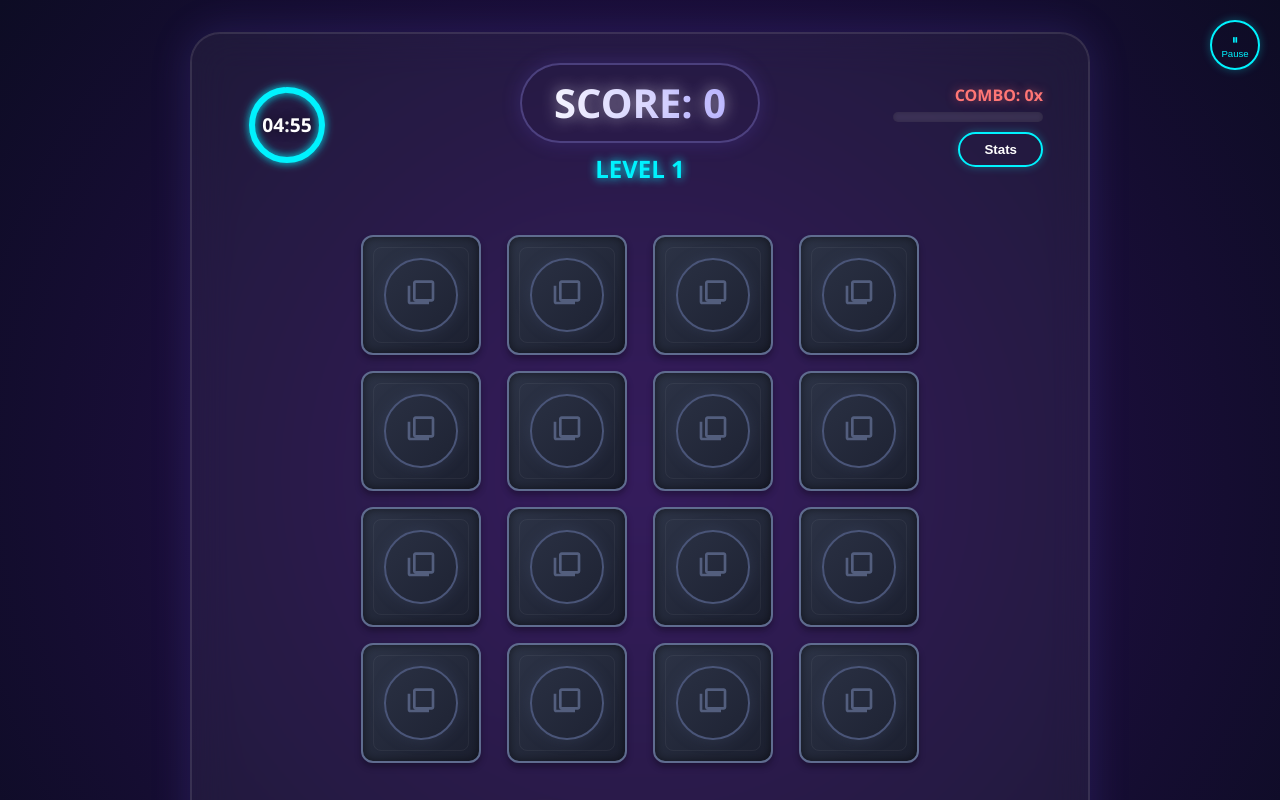
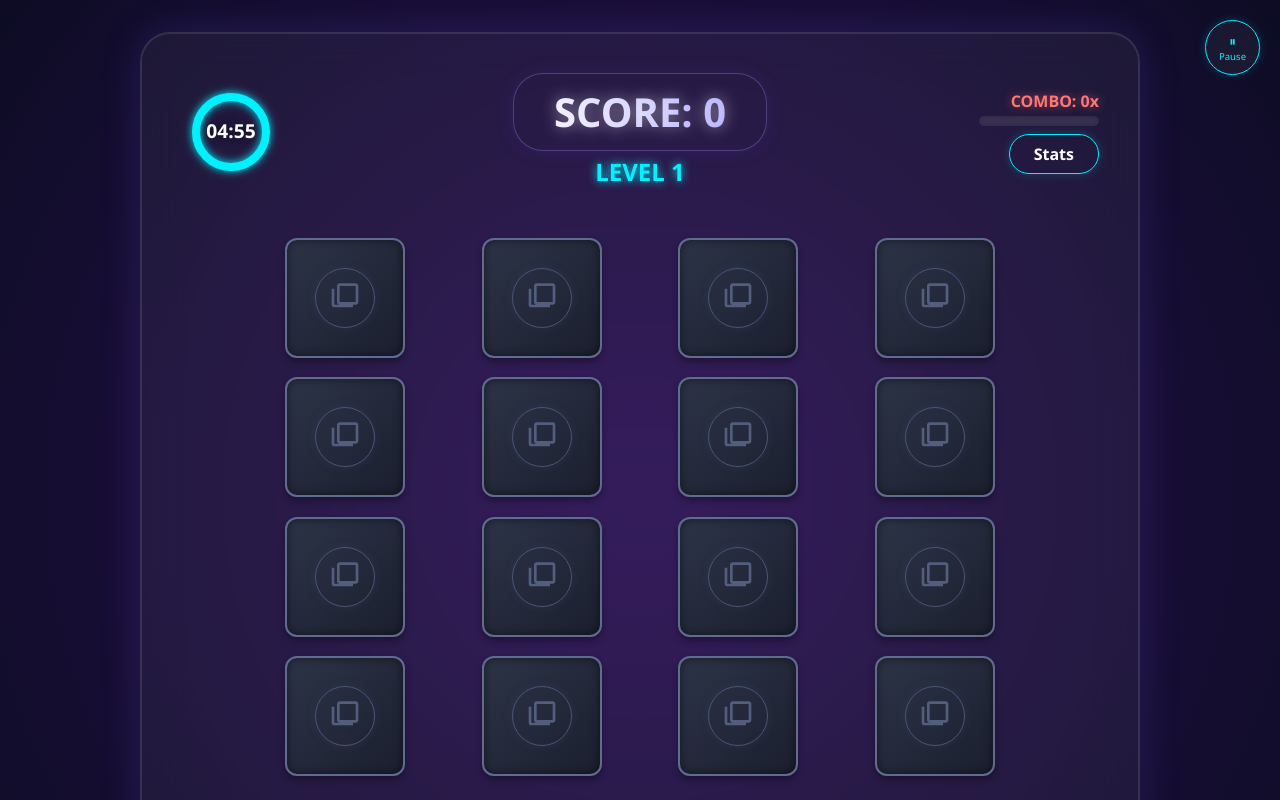
Before and after one commit to BenAmmarAmenAllah/memory-match-game, a React (Vite) app: page / in a window 1280 px wide. Shown: the top 800 px of the page. Built offline with nearby package versions, Linux system fonts and the light colour scheme.

Commit message:
feat: Add initial UI components and styling for the memory match game, including App, Card, GameBoard, and a new Timer component.

```diff
--- a/src/components/App/App.css
+++ b/src/components/App/App.css
@@ -1,33 +1,41 @@
 .app {
   min-height: 100vh;
-  /* Background is now in index.css */
   display: flex;
   flex-direction: column;
   align-items: center;
   justify-content: center;
-  padding: 2rem;
+  padding: 1rem;
   position: relative;
+  overflow-x: hidden;
 }
 
 .pause-button-container {
   position: absolute;
-  top: 20px;
-  right: 20px;
+  top: 10px;
+  right: 10px;
+  z-index: 10;
 }
 
 .pause-icon-btn {
-  background: transparent;
-  border: 2px solid #00f2fe;
+  background: rgba(255, 255, 255, 0.05);
+  backdrop-filter: blur(10px);
+  border: 1.5px solid #00f2fe;
   color: #00f2fe;
   border-radius: 50%;
-  width: 50px;
-  height: 50px;
+  width: 45px;
+  height: 45px;
   display: flex;
   flex-direction: column;
   align-items: center;
   justify-content: center;
   cursor: pointer;
-  box-shadow: 0 0 10px rgba(0, 242, 254, 0.3);
+  box-shadow: 0 0 10px rgba(0, 242, 254, 0.2);
+  transition: all 0.3s ease;
+}
+
+.pause-icon-btn:hover {
+  background: rgba(0, 242, 254, 0.1);
+  transform: scale(1.05);
 }
 
 .glass-panel {
@@ -36,39 +44,44 @@
   -webkit-backdrop-filter: blur(20px);
   border: 1px solid rgba(255, 255, 255, 0.1);
   box-shadow: 0 0 40px rgba(108, 92, 231, 0.2), inset 0 0 0 1px rgba(255, 255, 255, 0.1);
-  border-radius: 30px;
-  padding: 30px;
-  max-width: 900px;
+  border-radius: 20px;
+  padding: 1rem;
   width: 100%;
+  max-width: 100%;
   display: flex;
   flex-direction: column;
   align-items: center;
+  margin: auto;
 }
 
-/* Dashboard Header Layout */
+/* Dashboard Header Layout - Mobile First */
 .dashboard-header {
-  display: flex;
-  justify-content: space-between;
-  align-items: center;
+  display: grid;
+  grid-template-areas:
+    "left right"
+    "center center";
+  gap: 1rem;
   width: 100%;
-  margin-bottom: 2rem;
-  padding: 0 1rem;
-}
-
-.dashboard-left, .dashboard-right {
-  flex: 1;
-  display: flex;
+  margin-bottom: 1.5rem;
   align-items: center;
 }
 
+.dashboard-left {
+  grid-area: left;
+  display: flex;
+  justify-content: flex-start;
+}
+
 .dashboard-right {
+  grid-area: right;
+  display: flex;
   flex-direction: column;
   align-items: flex-end;
-  gap: 10px;
+  gap: 8px;
 }
 
 .dashboard-center {
-  flex: 2;
+  grid-area: center;
   display: flex;
   flex-direction: column;
   align-items: center;
@@ -76,7 +89,7 @@
 }
 
 .score-display {
-  font-size: 2.5rem;
+  font-size: 1.5rem;
   font-weight: 800;
   color: white;
   text-shadow: 0 0 15px rgba(255, 255, 255, 0.5);
@@ -84,15 +97,16 @@
   -webkit-background-clip: text;
   -webkit-text-fill-color: transparent;
   background-clip: text;
-  border: 2px solid rgba(162, 155, 254, 0.3);
-  padding: 0.5rem 2rem;
-  border-radius: 50px;
-  box-shadow: 0 0 20px rgba(108, 92, 231, 0.2);
-  margin-bottom: 0.5rem;
+  border: 1.5px solid rgba(162, 155, 254, 0.3);
+  padding: 0.3rem 1.2rem;
+  border-radius: 30px;
+  box-shadow: 0 0 20px rgba(108, 92, 231, 0.1);
+  margin-bottom: 0.2rem;
+  white-space: nowrap;
 }
 
 .level-display {
-  font-size: 1.5rem;
+  font-size: 1rem;
   color: #00f2fe;
   font-weight: bold;
   text-transform: uppercase;
@@ -103,25 +117,28 @@
   display: flex;
   flex-direction: column;
   align-items: flex-end;
-  width: 150px;
+  width: 100%;
+  max-width: 120px;
 }
 
 .combo-text {
+  font-size: 0.8rem;
   font-weight: bold;
   color: #ff7675;
-  margin-bottom: 5px;
+  margin-bottom: 3px;
   text-shadow: 0 0 10px rgba(255, 118, 117, 0.5);
 }
 
 .stats-btn {
   background: transparent;
-  border: 2px solid #00f2fe;
+  border: 1.5px solid #00f2fe;
   color: white;
-  padding: 8px 24px;
-  border-radius: 20px;
+  padding: 5px 15px;
+  border-radius: 15px;
   cursor: pointer;
   font-weight: bold;
-  box-shadow: 0 0 10px rgba(0, 242, 254, 0.3);
+  font-size: 0.8rem;
+  box-shadow: 0 0 10px rgba(0, 242, 254, 0.2);
   transition: all 0.3s ease;
 }
 
@@ -130,26 +147,37 @@
   color: #2b1055;
 }
 
+.game-layout {
+  width: 100%;
+  display: flex;
+  justify-content: center;
+  align-items: center;
+  margin-bottom: 1rem;
+}
+
 .bottom-controls {
   display: flex;
-  gap: 20px;
-  margin-top: 20px;
+  justify-content: space-between;
   align-items: center;
+  width: 100%;
+  padding-top: 1rem;
+  gap: 15px;
 }
 
 .mini-level-selector {
   display: flex;
-  gap: 10px;
+  gap: 8px;
 }
 
 .mini-level-selector span {
-  width: 30px;
-  height: 30px;
+  width: 28px;
+  height: 28px;
   border-radius: 50%;
-  border: 1px solid rgba(255,255,255,0.3);
+  border: 1px solid rgba(255,255,255,0.2);
   display: flex;
   align-items: center;
   justify-content: center;
+  font-size: 0.8rem;
   font-weight: bold;
   cursor: pointer;
   transition: all 0.2s;
@@ -158,50 +186,76 @@
 .mini-level-selector span:hover {
   background: white;
   color: #2b1055;
+  border-color: white;
 }
 
-.game-layout {
-  display: flex;
-  flex-direction: column; /* Force Stacked layout like image */
-  gap: 1.5rem;
-  width: 100%;
-  align-items: center;
-  justify-content: center;
-}
+/* Desktop Styles */
+@media (min-width: 768px) {
+  .app {
+    padding: 2rem;
+  }
 
-/* Hiding original game info if remnants remain */
-.game-info {
-  display: none;
-}
+  .pause-button-container {
+    top: 20px;
+    right: 20px;
+  }
 
+  .pause-icon-btn {
+    width: 55px;
+    height: 55px;
+  }
 
-.controls-group {
-  display: flex;
-  align-items: center;
-  gap: 1rem;
-}
+  .glass-panel {
+    padding: 2.5rem;
+    border-radius: 30px;
+    max-width: 1000px;
+  }
 
-@media (max-width: 1024px) {
-  .game-layout {
-    flex-direction: column;
-    align-items: center;
+  .dashboard-header {
+    grid-template-areas: "left center right";
+    grid-template-columns: 1fr 2fr 1fr;
+    margin-bottom: 2rem;
+  }
+
+  .dashboard-center {
+    grid-area: center;
+  }
+
+  .dashboard-left {
+    grid-area: left;
+  }
+
+  .dashboard-right {
+    grid-area: right;
+  }
+
+  .score-display {
+    font-size: 2.5rem;
+    padding: 0.5rem 2.5rem;
+  }
+
+  .level-display {
+    font-size: 1.5rem;
+  }
+
+  .combo-text {
+    font-size: 1rem;
+  }
+
+  .stats-btn {
+    padding: 8px 24px;
+    font-size: 1rem;
+    border-radius: 20px;
+  }
+
+  .bottom-controls {
+    gap: 30px;
+    justify-content: center;
+  }
+
+  .mini-level-selector span {
+    width: 35px;
+    height: 35px;
+    font-size: 1rem;
   }
 }
-
-@media (max-width: 768px) {
-  .game-info {
-    flex-direction: column;
-    padding: 1rem 0.5rem;
-    gap: 1rem;
-  }
-
-  .game-info > * {
-    width: 100%;
-    max-width: 400px;
-  }
-
-  .game-layout {
-    padding: 0.5rem;
-    gap: 1rem;
-  }
-}
--- a/src/components/Card/Card.css
+++ b/src/components/Card/Card.css
@@ -1,8 +1,6 @@
 .card {
   position: relative;
   width: 100%;
-  max-width: 120px;
-  max-height: 120px;
   aspect-ratio: 1;
   cursor: pointer;
   perspective: 1000px;
@@ -39,122 +37,73 @@
   display: flex;
   align-items: center;
   justify-content: center;
-  border-radius: 12px;
+  border-radius: 8px;
 }
 
-/* Face Down Style (The "Brain/Logo" side) - Replicated strictly from Picture 2 */
+/* Face Down Style */
 .card-front {
   background: linear-gradient(135deg, #2d3447 0%, #1b1f2f 100%);
-  border: 2px solid #5f6c8f;
+  border: 1.5px solid #5f6c8f;
   box-shadow: inset 0 0 10px rgba(0, 0, 0, 0.5), 0 4px 6px rgba(0,0,0,0.3);
 }
 
-/* TECH PATTERN SIMULATION for "Brain" look */
 .card-front::after {
   content: '';
   position: absolute;
-  width: 60%;
-  height: 60%;
-  border: 2px solid #4a5578;
+  width: 50%;
+  height: 50%;
+  border: 1px solid #4a5578;
   border-radius: 50%;
-  box-shadow: 0 0 15px rgba(74, 85, 120, 0.3);
+  box-shadow: 0 0 10px rgba(74, 85, 120, 0.2);
 }
 
-.card-front::before {
-  content: '';
-  position: absolute;
-  inset: 10px;
-  border: 1px solid rgba(255,255,255,0.05);
-  border-radius: 8px;
-}
-
-/* Icon center */
 .card-icon {
-  font-size: 2rem;
+  font-size: 1.2rem;
   color: #5f6c8f;
   text-shadow: 0 0 5px rgba(95, 108, 143, 0.5);
   z-index: 2;
   opacity: 0.8;
 }
 
-/* Hover State */
-.card:hover .card-front {
-  border-color: #00f2fe;
-  box-shadow: 0 0 15px rgba(0, 242, 254, 0.5);
-}
-
-.card:hover .card-icon {
-  color: #00f2fe;
-  text-shadow: 0 0 8px #00f2fe;
-}
-
-/* Face Up Style (The Emoji side) - Glowy Purple/Blue border from Picture 2 */
+/* Face Up Style */
 .card-back {
   background: linear-gradient(135deg, #2b1055 0%, #4a1c7c 100%);
-  border: 2px solid #d63031; /* Fallback */
-  border-image-slice: 1;
-  border-width: 2px;
-  border-color: #fab1a0; /* Pinkish border */
-  box-shadow: 0 0 15px rgba(250, 177, 160, 0.5), inset 0 0 20px rgba(100, 0, 100, 0.4);
+  border: 1.5px solid #00f2fe;
+  box-shadow: 0 0 15px rgba(0, 242, 254, 0.4);
   transform: rotateY(180deg);
 }
 
-/* Specific glows based on context (handled by parent class usually, but here fixed for "Flip" state) */
-.card.flipped .card-back {
-    border-color: #00f2fe; /* Blue neon when active */
-    box-shadow: 0 0 20px rgba(0, 242, 254, 0.5);
-}
-
 .card-emoji {
-  font-size: 2.5rem;
+  font-size: 1.5rem;
   filter: drop-shadow(0 0 5px rgba(255, 255, 255, 0.3));
   user-select: none;
 }
 
-/* Matched State - Purple/Gold Neon */
+/* Matched State */
 .card.matched .card-back {
   border-color: #ff7675;
-  box-shadow: 0 0 25px rgba(255, 118, 117, 0.6);
+  box-shadow: 0 0 20px rgba(255, 118, 117, 0.6);
   animation: matchPulse 0.5s ease-in-out;
 }
 
-
 @keyframes matchPulse {
-  0%, 100% {
-    transform: rotateY(180deg) scale(1);
-  }
-  50% {
-    transform: rotateY(180deg) scale(1.1);
-  }
+  0%, 100% { transform: rotateY(180deg) scale(1); }
+  50% { transform: rotateY(180deg) scale(1.05); }
 }
 
-/* Responsive sizing */
-@media (max-width: 768px) {
-  .card {
-    max-width: 90px;
-    max-height: 90px;
-  }
-
-  .card-icon {
-    font-size: 1.3rem;
-  }
-
-  .card-emoji {
-    font-size: 1.5rem;
-  }
+/* Responsive Scaling */
+@media (min-width: 480px) {
+  .card-front, .card-back { border-radius: 12px; }
+  .card-icon { font-size: 1.5rem; }
+  .card-emoji { font-size: 2rem; }
 }
 
-@media (max-width: 480px) {
+@media (min-width: 768px) {
   .card {
-    max-width: 70px;
-    max-height: 70px;
+     max-width: 120px;
   }
-
-  .card-icon {
-    font-size: 1rem;
-  }
-
-  .card-emoji {
-    font-size: 1.2rem;
-  }
+  .card-icon { font-size: 2rem; }
+  .card-emoji { font-size: 2.5rem; }
+  .card-front { border-width: 2px; }
+  .card-back { border-width: 2px; }
 }
--- a/src/components/GameBoard/GameBoard.css
+++ b/src/components/GameBoard/GameBoard.css
@@ -1,24 +1,26 @@
 .game-board {
   display: grid;
-  gap: 1rem;
-  padding: 1rem;
-  max-width: 600px;
+  gap: 0.5rem;
+  padding: 0.5rem;
+  width: 100%;
+  max-width: 100%;
   margin: 0 auto;
-  width: 100%;
   justify-items: center;
+  align-items: center;
 }
 
-/* Responsive adjustments */
-@media (max-width: 768px) {
+/* Tablet and up */
+@media (min-width: 480px) {
   .game-board {
-    gap: 0.5rem;
-    padding: 0.5rem;
+    gap: 0.8rem;
+    padding: 1rem;
   }
 }
 
-@media (max-width: 480px) {
+/* Desktop and up */
+@media (min-width: 768px) {
   .game-board {
-    gap: 0.3rem;
-    padding: 0.3rem;
+    gap: 1.2rem;
+    max-width: 800px;
   }
 }
--- a/src/components/Timer/Timer.css
+++ b/src/components/Timer/Timer.css
@@ -1,26 +1,28 @@
 .timer-circle-container {
   position: relative;
-  width: 100px;
-  height: 100px;
+  width: 65px;
+  height: 65px;
   display: flex;
   align-items: center;
   justify-content: center;
 }
 
 .timer-svg {
+  width: 100%;
+  height: 100%;
   transform: rotate(-90deg);
 }
 
 .circle-bg {
   fill: none;
   stroke: rgba(255, 255, 255, 0.1);
-  stroke-width: 6;
+  stroke-width: 8;
 }
 
 .circle-progress {
   fill: none;
   stroke: #00f2fe;
-  stroke-width: 6;
+  stroke-width: 8;
   stroke-linecap: round;
   transition: stroke-dashoffset 1s linear;
   filter: drop-shadow(0 0 4px #00f2fe);
@@ -35,12 +37,19 @@
   position: absolute;
   font-family: 'Segoe UI', sans-serif;
   font-weight: 800;
-  font-size: 1.2rem;
+  font-size: 0.8rem;
   color: white;
   text-shadow: 0 0 10px rgba(0,0,0,0.5);
 }
 
-  .timer-display {
+/* Desktop sizing */
+@media (min-width: 768px) {
+  .timer-circle-container {
+    width: 100px;
+    height: 100px;
+  }
+
+  .timer-text {
     font-size: 1.2rem;
   }
 }
--- a/src/components/Timer/Timer.jsx
+++ b/src/components/Timer/Timer.jsx
@@ -15,7 +15,7 @@ function Timer({ timeRemaining, totalTime = 300 }) { // Default 5 mins if not pa
 
   return (
     <div className="timer-circle-container">
-      <svg width="100" height="100" className="timer-svg">
+      <svg viewBox="0 0 100 100" className="timer-svg">
         <circle
           cx="50" cy="50" r={radius}
           className="circle-bg"
--- a/src/index.css
+++ b/src/index.css
@@ -13,22 +13,34 @@
   text-rendering: optimizeLegibility;
   -webkit-font-smoothing: antialiased;
   -moz-osx-font-smoothing: grayscale;
+
+  /* Viewport height fix for mobile browsers */
+  --vh: 1vh;
 }
 
 body {
   margin: 0;
   min-width: 320px;
-  min-height: 100vh;
+  width: 100%;
+  height: 100vh;
+  height: calc(var(--vh, 1vh) * 100);
+  overflow-x: hidden;
+  background: #0d0c24;
 }
 
 #root {
-  min-height: 100vh;
+  min-height: 100%;
   background: radial-gradient(circle at 50% 50%, #2b1055 0%, #0d0c24 100%);
   color: white;
+  display: flex;
+  flex-direction: column;
+}
+
+button {
+  font-family: inherit;
 }
 
 button:focus,
 button:focus-visible {
-  outline: 4px auto -webkit-focus-ring-color;
+  outline: 2px auto #00f2fe;
 }
-/* Removed media query for light mode to enforce dark theme */
```
Also changed, not shown: src/main.jsx (+8 -0 lines).
